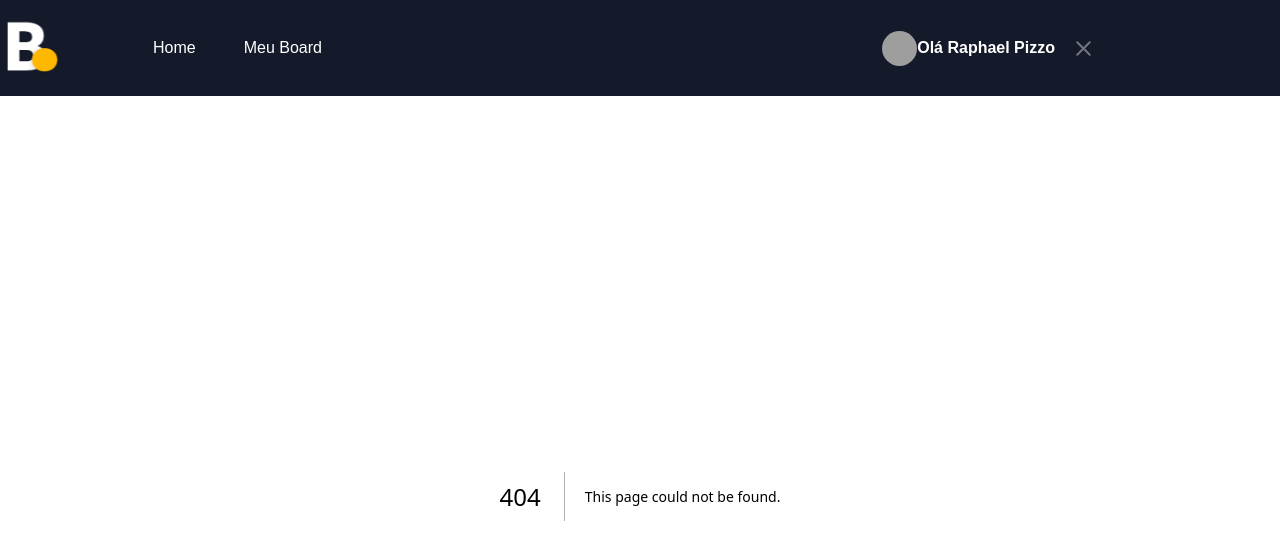
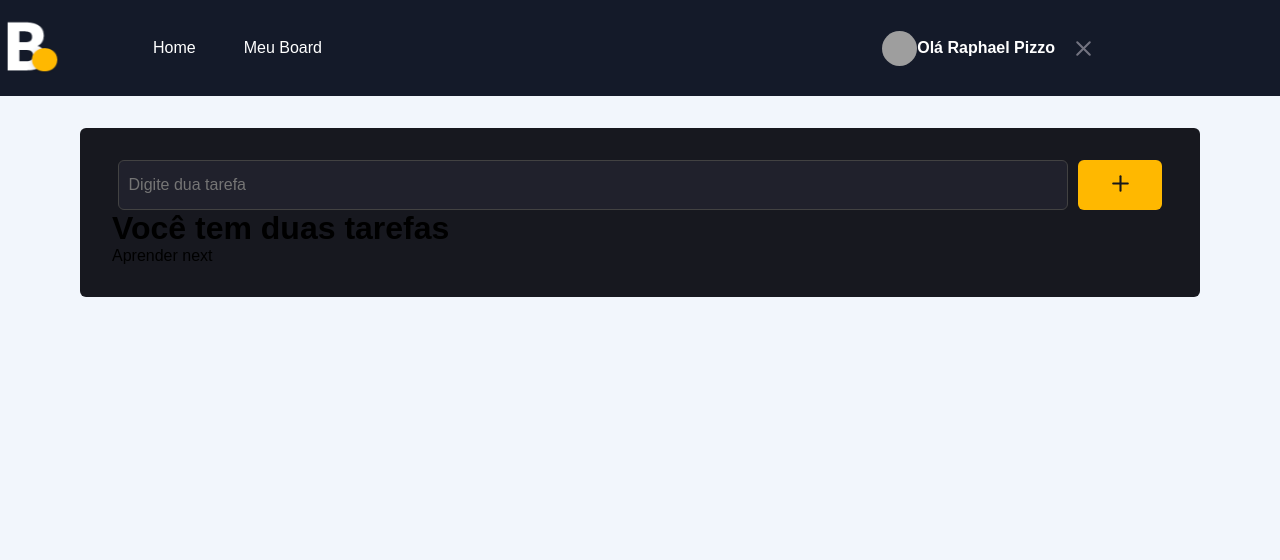
Before and after one commit to lordpizzo/board, a Next.js app: page /board in a window 1280 px wide. Before the commit this address had no page. Shown: the top 560 px of the page. Built offline with nearby package versions, Linux system fonts and the light colour scheme; grey boxes are pictures that could not be loaded.

Commit message:
board
board

```diff
--- /dev/null
+++ b/src/pages/board/index.tsx
@@ -0,0 +1,30 @@
+import Head from 'next/head'
+import styles from './styles.module.scss'
+import { FiPlus } from 'react-icons/fi'
+export default function Board() {
+	return (
+		<>
+			<Head>
+				<title>Minhas tarefas</title>
+			</Head>
+			<main className={styles.container}>
+				<form>
+					<input type="text" placeholder='Digite dua tarefa' />
+					<button type="submit">
+						<FiPlus size={25} color="#17181a" />
+					</button>
+				</form>
+				<h1>Você tem duas tarefas</h1>
+
+				<section>
+					<article>
+						<p>Aprender next</p>
+						<div className={styles.task}>
+
+						</div>
+					</article>
+				</section>
+			</main>
+		</>
+	)
+}
--- /dev/null
+++ b/src/pages/board/styles.module.scss
@@ -0,0 +1,32 @@
+.container {
+	max-width: 1120px;
+	margin: 2rem auto;
+	padding: 2rem;
+	background-color: #17181f;
+	border-radius: 6px;
+
+	form {
+		display: flex;
+		justify-content: center;
+		align-items: center;
+
+		input {
+			width: 90%;
+			height: 50px;
+			background-color: #20212c;
+			border: 1px solid #424242;
+			border-radius: 6px;
+			padding: 3px 10px;
+			color: #FFF;
+		}
+
+		button{
+			margin-left: 10px;
+			width: 8%;
+			height: 50px;
+			border: 0;
+			border-radius: 6px;
+			background-color: #FFB800;
+		}
+	}
+}
```
